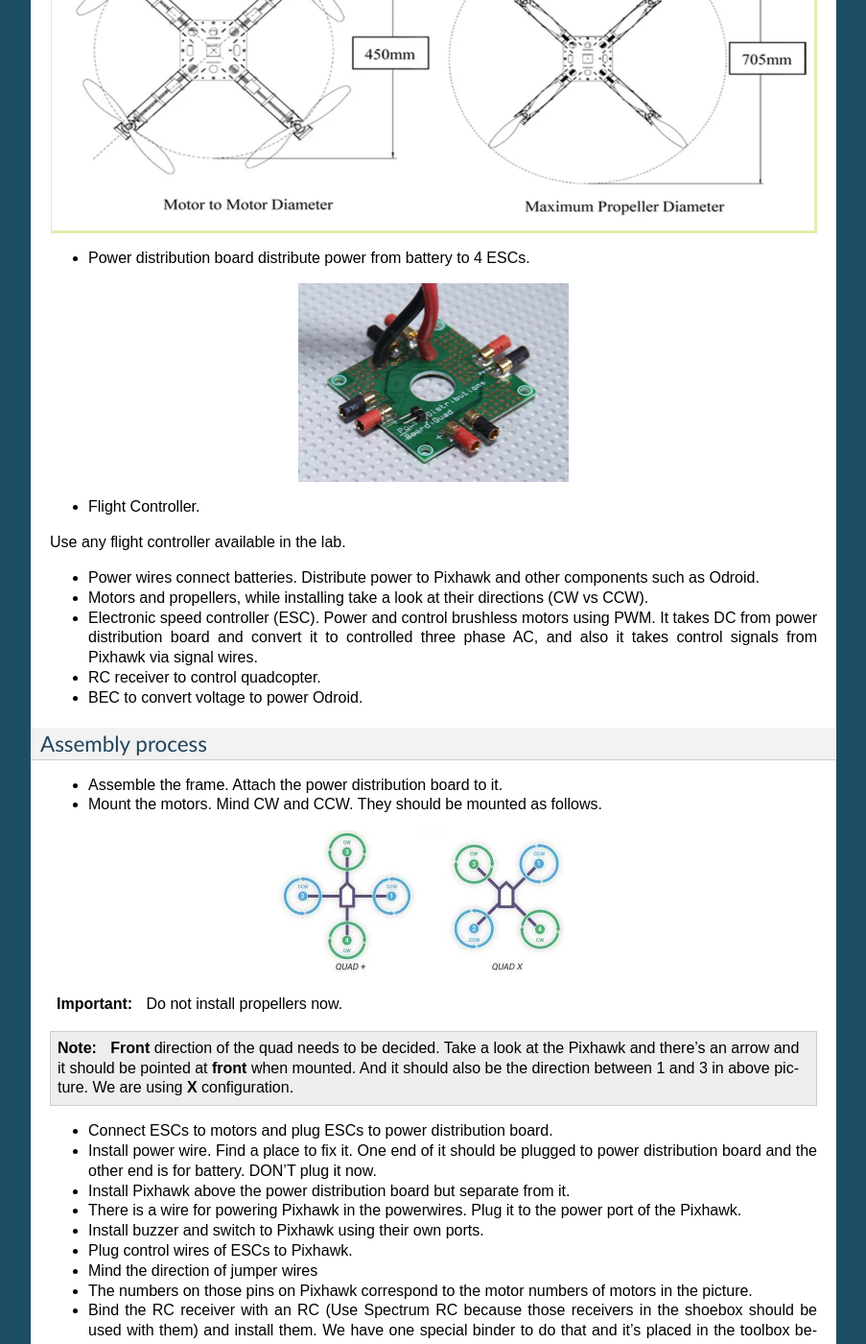
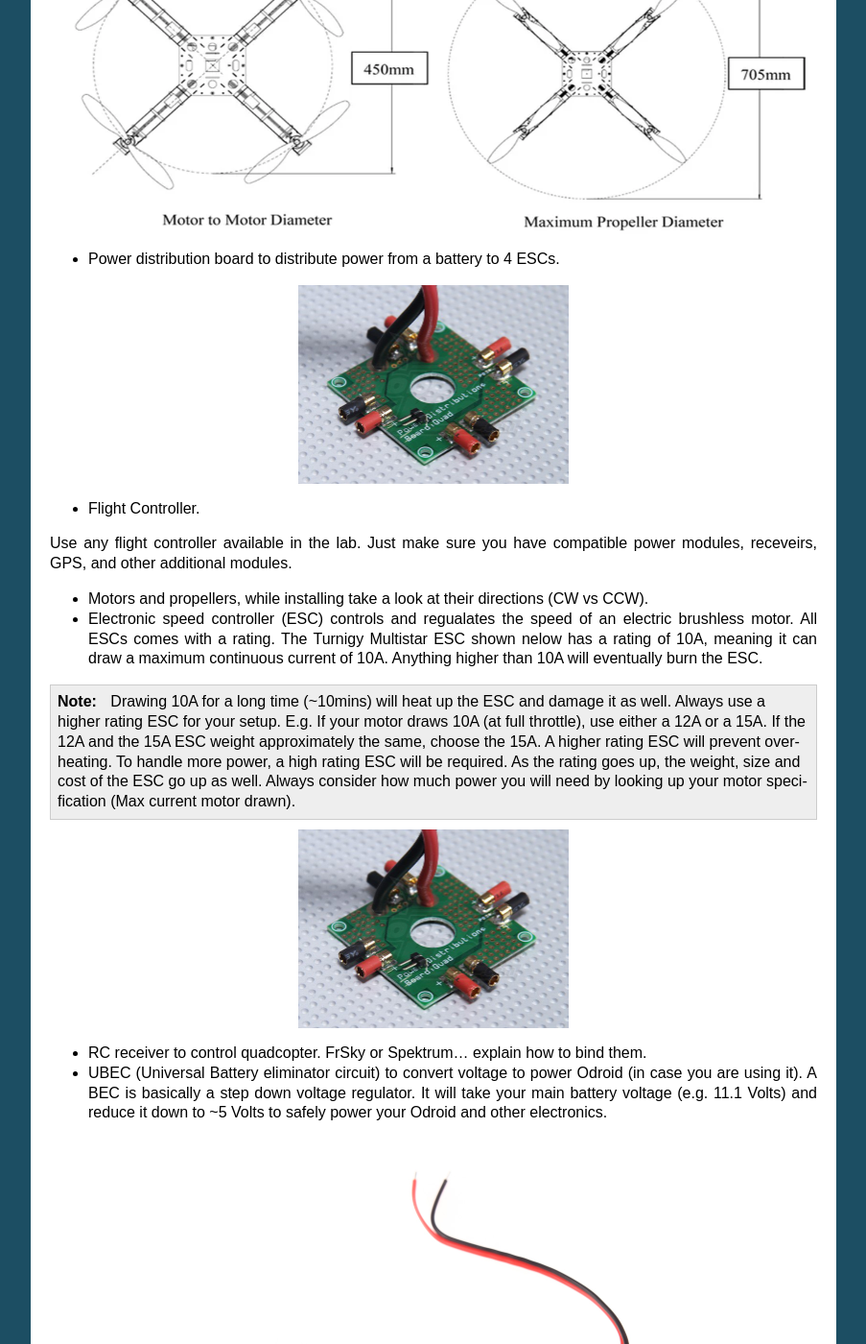
Before and after one commit to risckaust/risc-documentations, a Sphinx documentation site: the page built from docs/source/1-3.rst, in a window 1280 px wide and 1400 px high, scrolled down 984 px. Shown: the whole window at 96% size, without its empty margins (198-1101 px from the left). Built offline with Sphinx 7.4.7, drawn with Linux system fonts in a browser that asks for light colours; some of the changed text lies outside the part shown.

Commit message:
edited quadcopter assembly page

```diff
--- a/docs/source/1-1.rst
+++ b/docs/source/1-1.rst
@@ -27,9 +27,11 @@ Along the parts of this course, you will learn:
 - How to use **ROS Debugging Tools** for finding errors in your programs (especially Rviz).
 
 .. note::
+
   We will use **Python** as the programming language in all the course exercises
 
 .. important::
+
   **DO NOT SKIP EXERCISES**. Exercises are the core of this tutorial (remember, practice, practice, practice). If you avoid them, you will be missing the whole thing.
 
 
--- a/docs/source/1-3.rst
+++ b/docs/source/1-3.rst
@@ -40,14 +40,14 @@ Introduction
 
 You will need
 
-* Quadcopter frame. 250 frame will be good start. 250 means the motor to motor diameter, as shown below.
+* Quadcopter frame. 250 frame will be a good start. 250 means the motor to motor diameter, as shown below.
 
 .. image:: ../_static/quad-diam.png
    :scale: 50 %
    :align: center
 
 
-* Power distribution board distribute power from battery to 4 ESCs.
+* Power distribution board to distribute power from a battery to 4 ESCs.
 
 
 .. image:: ../_static/distro-power.jpg
@@ -57,14 +57,31 @@ You will need
 
 * Flight Controller.
 
-Use any flight controller available in the lab.
+Use any flight controller available in the lab. Just make sure you have compatible power modules, receveirs, GPS, and other additional modules.
+
+* Motors and propellers, while installing take a look at their directions (CW vs CCW).
 
 
-* Power wires connect batteries. Distribute power to Pixhawk and other components such as Odroid.
-* Motors and propellers, while installing take a look at their directions (CW vs CCW).
-* Electronic speed controller (ESC). Power and control brushless motors using PWM. It takes DC from power distribution board and convert it to controlled three phase AC, and also it takes control signals from Pixhawk via signal wires.
-* RC receiver to control quadcopter.
-* BEC to convert voltage to power Odroid.
+* Electronic speed controller (ESC) controls and regualates the speed of an electric brushless motor. All ESCs comes with a rating. The Turnigy Multistar ESC shown nelow has a rating of 10A, meaning it can draw a maximum continuous current of 10A. Anything higher than 10A will eventually burn the ESC.
+
+.. note::
+
+  Drawing 10A for a long time (~10mins) will heat up the ESC and damage it as well. Always use a higher rating ESC for your setup. E.g. If your motor draws 10A (at full throttle), use either a 12A or a 15A. If the 12A and the 15A ESC weight approximately the same, choose the 15A. A higher rating ESC will prevent overheating. To handle more power, a high rating ESC will be required. As the rating goes up, the weight, size and cost of the ESC go up as well. Always consider how much power you will need by looking up your motor specification (Max current motor drawn).
+
+.. image:: ../_static/distro-power.jpg
+   :scale: 50 %
+   :align: center
+
+
+
+* RC receiver to control quadcopter. FrSky or Spektrum... explain how to bind them.
+
+* UBEC (Universal Battery eliminator circuit) to convert voltage to power Odroid (in case you are using it). A BEC is basically a step down voltage regulator. It will take your main battery voltage (e.g. 11.1 Volts) and reduce it down to ~5 Volts to safely power your Odroid and other electronics.
+
+.. image:: ../_static/ubec.jpg
+   :scale: 50 %
+   :align: center
+
 
 Assembly process
 ^^^^^
```
Also changed, not shown: docs/_static/esc.jpg (added), docs/_static/quad-diam.png, docs/_static/ubec.jpg (added).
